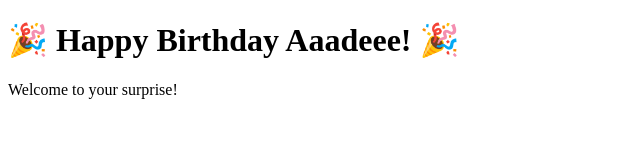
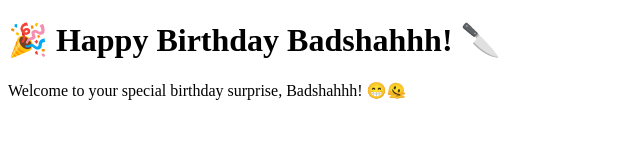
Before and after one commit to sirdhesh3706-prog/birthday-website, a plain HTML site: page index.html in a window 1280 px wide. Shown: the whole page, without its empty margins (0-640 px from the left). Drawn offline with Linux system fonts and the light colour scheme.

Commit message:
Update index.html

```diff
--- a/index.html
+++ b/index.html
@@ -1,10 +1,10 @@
 <!DOCTYPE html>
 <html>
 <head>
-    <title>Happy Birthday Aaadeee ❤️</title>
+    <title>Happy Birthday Badshahhh ✨😼🫂🤍</title>
 </head>
 <body>
-    <h1>🎉 Happy Birthday Aaadeee! 🎉</h1>
-    <p>Welcome to your surprise!</p>
+    <h1>🎉 Happy Birthday Badshahhh! 🔪</h1>
+    <p>Welcome to your special birthday surprise, Badshahhh! 😁🫠</p>
 </body>
 </html>
```
